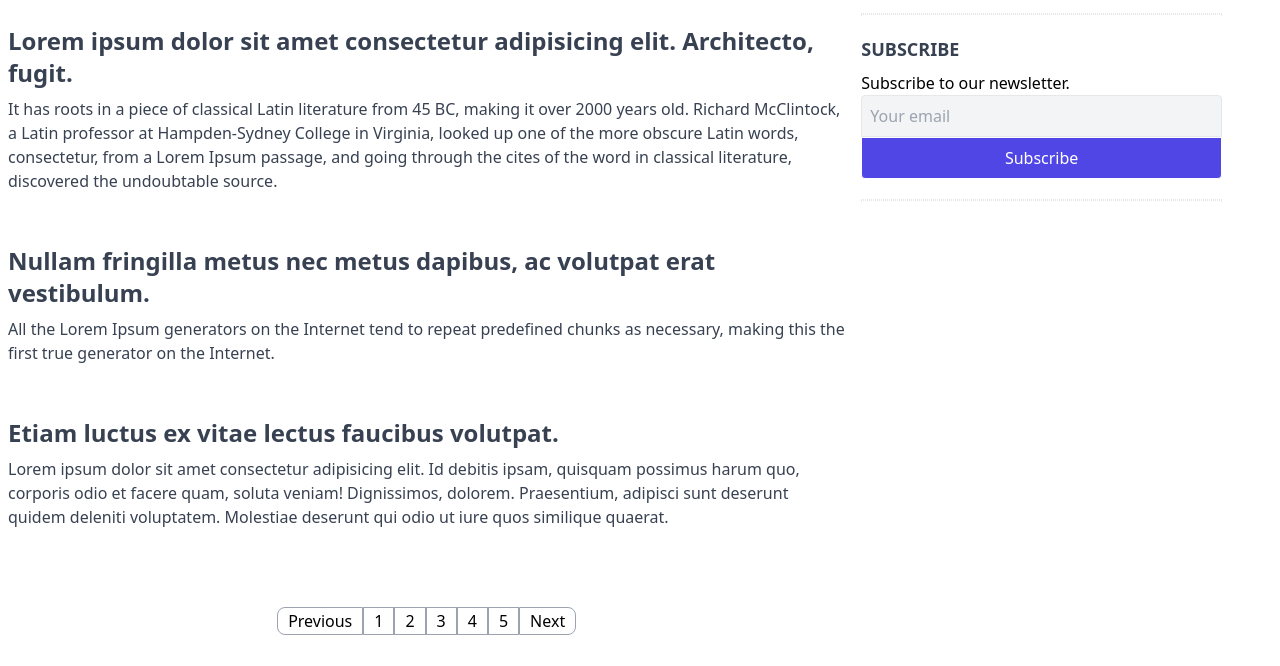
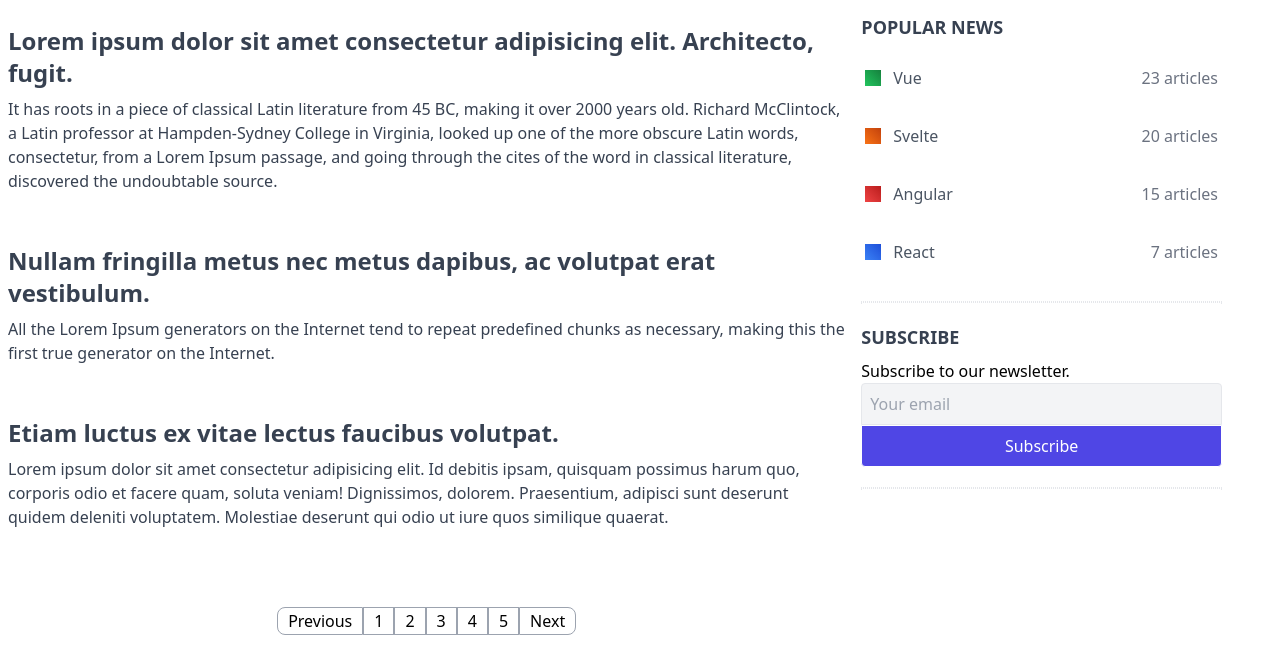
Before and after one commit to maksym-bohun/tailwind-css-course, a website: page index.html in a window 1280 px wide. Shown: the part 502-1168 px from the top of the page. Drawn offline with nearby package versions, Linux system fonts and the light colour scheme.

Commit message:
used gradients

```diff
--- a/index.html
+++ b/index.html
@@ -94,7 +94,7 @@
 
       <section class="px-2 flex space-x-2">
         <a
-          class="w-2/3 bg-violet-300 h-96 mb-4 relative rounded inline-block overflow-hidden"
+          class="w-2/3 bg-gradient-to-r from-violet-300 to-violet-500 hover:to-violet-500 hover:from-violet-300/80 h-96 mb-4 relative rounded inline-block overflow-hidden"
           href="#"
         >
           <div class="p-4 absolute bottom-0 left-0 z-20">
@@ -204,6 +204,51 @@
           </div>
         </div>
         <div class="2-1/3 px-2">
+          <!-- topics -->
+          <div class="mb-5">
+            <h5 class="font-bold text-lg uppercase text-gray-700 mb-2">
+              Popular News
+            </h5>
+            <ul>
+              <li class="px-1 py-4 border-y border-white hover:border-gray-200">
+                <a class="flex items-center text-gray-600" href="#">
+                  <span
+                    class="inline-block w-4 h-4 mr-3 bg-gradient-to-tr from-green-500 to-green-700"
+                  ></span>
+                  Vue
+                  <span class="text-gray-500 ml-auto">23 articles</span></a
+                >
+              </li>
+              <li class="px-1 py-4 border-y border-white hover:border-gray-200">
+                <a class="flex items-center text-gray-600" href="#">
+                  <span
+                    class="inline-block w-4 h-4 mr-3 bg-black bg-gradient-to-tr from-orange-500 to-orange-700"
+                  ></span>
+                  Svelte
+                  <span class="text-gray-500 ml-auto">20 articles</span></a
+                >
+              </li>
+              <li class="px-1 py-4 border-y border-white hover:border-gray-200">
+                <a class="flex items-center text-gray-600" href="#">
+                  <span
+                    class="inline-block w-4 h-4 mr-3 bg-black bg-gradient-to-tr from-red-500 to-red-700"
+                  ></span>
+                  Angular
+                  <span class="text-gray-500 ml-auto">15 articles</span></a
+                >
+              </li>
+              <li class="px-1 py-4 border-y border-white hover:border-gray-200">
+                <a class="flex items-center text-gray-600" href="#">
+                  <span
+                    class="inline-block w-4 h-4 mr-3 bg-black bg-gradient-to-tr from-blue-500 to-blue-700"
+                  ></span>
+                  React
+                  <span class="text-gray-500 ml-auto">7 articles</span></a
+                >
+              </li>
+            </ul>
+          </div>
+
           <!-- divider -->
           <div class="border border-dotted"></div>
 
```
